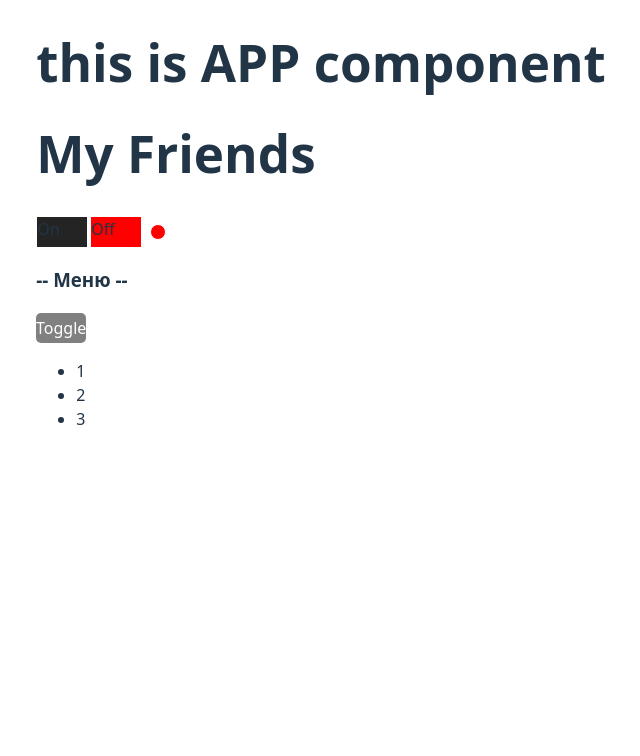
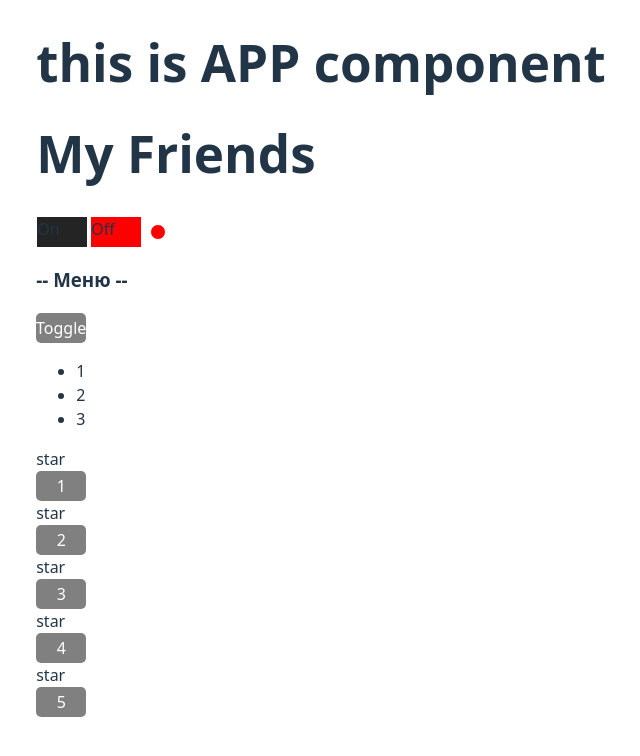
Before and after one commit to nedonebo21/react-kabzda, a React (Vite) app: page / in a window 1280 px wide. Shown: the top 756 px of the page, without its empty margins (319-959 px from the left). Built offline with nearby package versions, Linux system fonts and the light colour scheme.

Commit message:
create UnControlledRating with buttons(06)

```diff
--- a/src/App.tsx
+++ b/src/App.tsx
@@ -7,6 +7,7 @@ import './App.css'
 // import {Button} from "./components/Button/Button.tsx";
 import {OnOff} from "./components/OnOff/OnOff.tsx";
 import {UncontrolledAccordion} from "./components/UncontrolledAccordion/UncontrolledAccordion.tsx";
+import { UncontrolledRating } from './components/UncontrolledRating/UncontrolledRating.tsx';
 
 //function declaration(Components)
 function App() {
@@ -22,6 +23,8 @@ function App() {
             <OnOff/>
 
             <UncontrolledAccordion titleValue={"Меню"}/>
+
+            <UncontrolledRating/>
 
 
         </div>
--- /dev/null
+++ b/src/components/UncontrolledRating/UncontrolledRating.tsx
@@ -0,0 +1,40 @@
+import {useState} from "react";
+
+export function UncontrolledRating() {
+    console.log("Rating rendering")
+
+    const btnStyle = {
+        width: "50px", height: "30px", fontSize: "16px", color: "white", backgroundColor: "gray"
+    }
+
+    const [value, setValue] = useState<number>(0)
+
+    return (
+        <div>
+            <Star selected={value > 0}/>
+            <button style={btnStyle} onClick={() => {setValue(1)}}>1</button>
+            <Star selected={value > 1}/>
+            <button style={btnStyle} onClick={() => {setValue(2)}}>2</button>
+            <Star selected={value > 2}/>
+            <button style={btnStyle} onClick={() => {setValue(3)}}>3</button>
+            <Star selected={value > 3}/>
+            <button style={btnStyle} onClick={() => {setValue(4)}}>4</button>
+            <Star selected={value > 4}/>
+            <button style={btnStyle} onClick={() => {setValue(5)}} >5</button>
+        </div>
+    )
+}
+
+type StarPropsType = {
+    selected: boolean
+}
+
+function Star(props: StarPropsType) {
+    console.log("star rendering")
+
+    if (props.selected) {
+        return <span style={{color: "yellow"}}><b>star </b></span>
+    } else {
+        return <span>star </span>
+    }
+}
```
